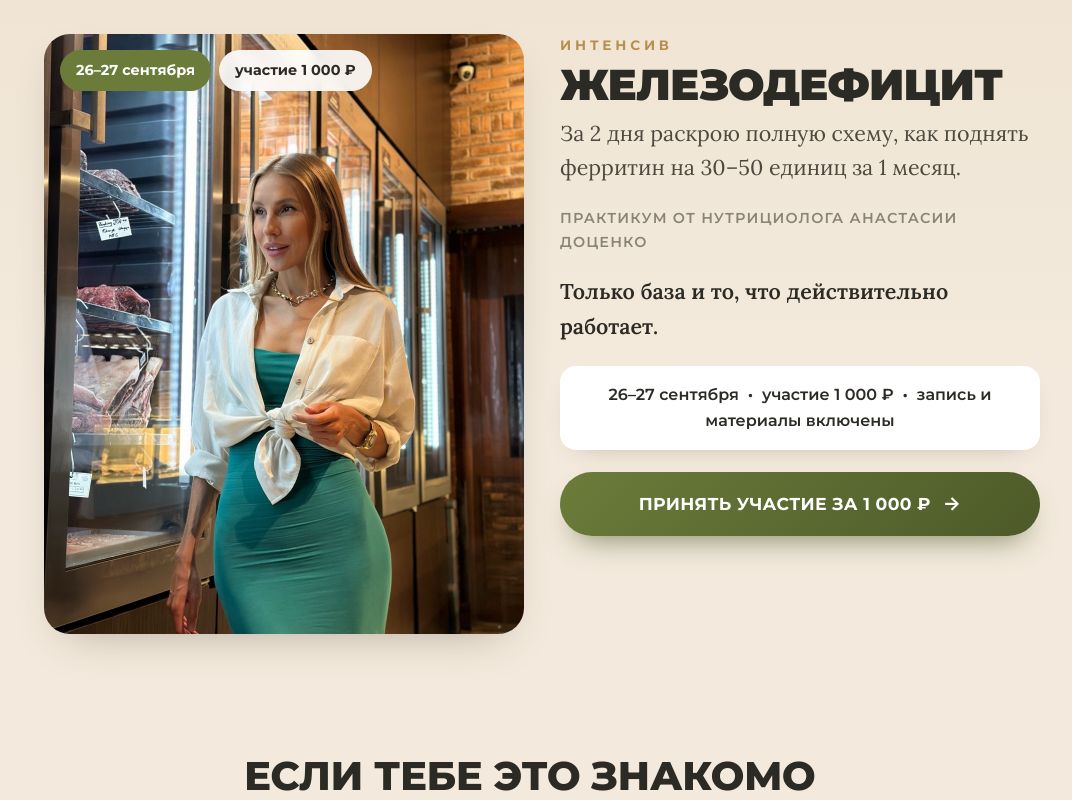
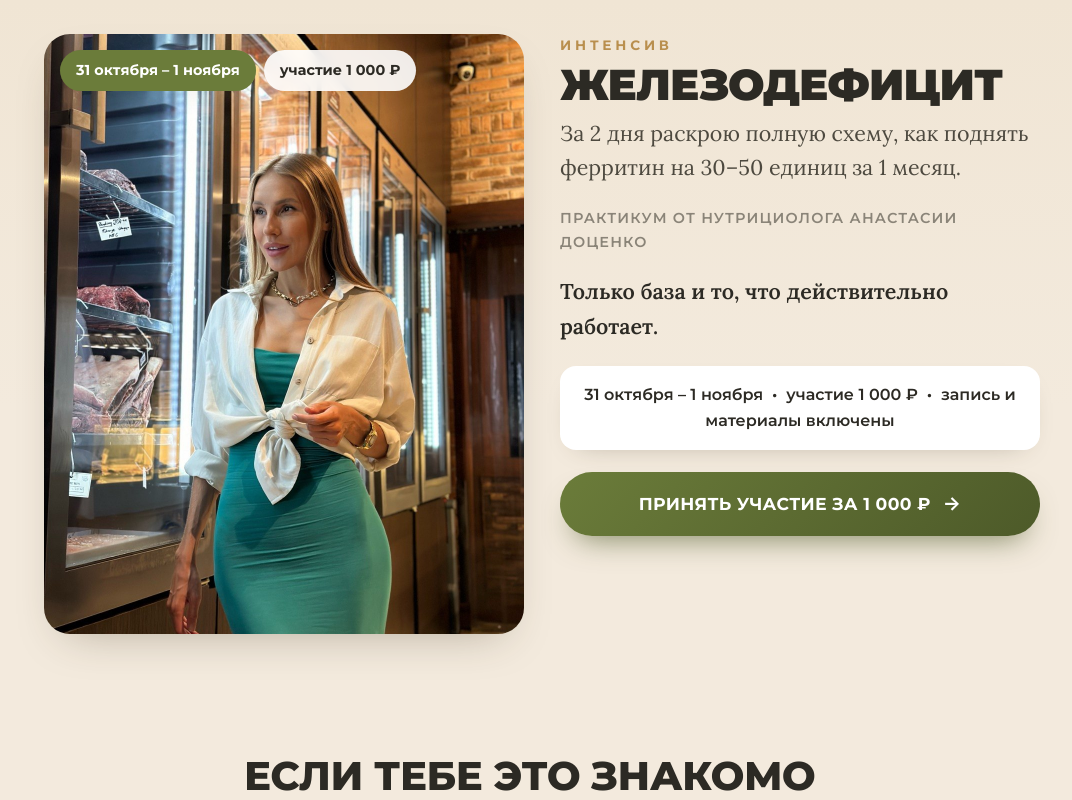
Before and after one commit to anastasyd/zhelezodeficit, a plain HTML site: page index.html in a window 1280 px wide. Shown: the top 800 px of the page, without its empty margins (98-1170 px from the left). Drawn offline with Linux system fonts and the light colour scheme.

Commit message:
Update intensive dates to October 31 and November 1

```diff
--- a/index.html
+++ b/index.html
@@ -4,9 +4,9 @@
   <meta charset="UTF-8" />
   <meta name="viewport" content="width=device-width, initial-scale=1, viewport-fit=cover" />
   <title>Железодефицит — практический интенсив Анастасии Доценко</title>
-  <meta name="description" content="Практический интенсив «Железодефицит». За 2 дня разберёшься, почему не восстанавливается железо, научишься понимать анализы и соберёшь понятный план коррекции. 26–27 сентября." />
+  <meta name="description" content="Практический интенсив «Железодефицит». За 2 дня разберёшься, почему не восстанавливается железо, научишься понимать анализы и соберёшь понятный план коррекции. 31 октября – 1 ноября." />
   <meta property="og:title" content="Железодефицит — практический интенсив" />
-  <meta property="og:description" content="Почему ты пьёшь железо, а ферритин снова падает? 26–27 сентября, 1 000 ₽." />
+  <meta property="og:description" content="Почему ты пьёшь железо, а ферритин снова падает? 31 октября – 1 ноября, 1 000 ₽." />
   <meta property="og:image" content="assets/hero.jpg" />
   <meta name="theme-color" content="#f2e9db" />
   <link rel="preconnect" href="https://fonts.googleapis.com" />
@@ -22,7 +22,7 @@
     <figure class="hero__photo reveal">
       <img src="assets/hero.jpg" alt="Анастасия Доценко" />
       <div class="hero__pills">
-        <span class="pill pill--solid">26–27 сентября</span>
+        <span class="pill pill--solid">31 октября – 1 ноября</span>
         <span class="pill">участие 1 000 ₽</span>
       </div>
     </figure>
@@ -35,7 +35,7 @@
       <p class="hero__author">Практикум от нутрициолога Анастасии Доценко</p>
       <p class="lg em">Только база и то, что действительно работает.</p>
 
-      <p class="hero__meta">26–27 сентября &nbsp;•&nbsp; участие 1 000 ₽ &nbsp;•&nbsp; запись и материалы включены</p>
+      <p class="hero__meta">31 октября – 1 ноября &nbsp;•&nbsp; участие 1 000 ₽ &nbsp;•&nbsp; запись и материалы включены</p>
 
       <a href="#oplata" class="btn js-cta">ПРИНЯТЬ УЧАСТИЕ ЗА 1 000 ₽ <span class="btn__ar">→</span></a>
     </div>
@@ -449,7 +449,7 @@
   <div class="wrap narrow">
     <div class="offer reveal">
       <p class="offer__top">Всё это — за 1 000 ₽</p>
-      <p class="offer__date">26–27 сентября</p>
+      <p class="offer__date">31 октября – 1 ноября</p>
       <ul class="offer__list">
         <li>2 дня практического интенсива</li>
         <li>+ запись</li>
@@ -615,7 +615,7 @@
   <div class="wrap narrow">
     <p class="pay__brand reveal">Железодефицит</p>
     <p class="pay__sub reveal">Практический интенсив Анастасии Доценко</p>
-    <p class="pay__date reveal">26–27 сентября</p>
+    <p class="pay__date reveal">31 октября – 1 ноября</p>
 
     <div class="offer offer--final reveal">
       <p class="offer__top">Участие в интенсиве</p>
@@ -645,7 +645,7 @@
 <!-- Липкая кнопка для телефона -->
 <div class="stickybar" id="stickybar">
   <div class="stickybar__info">
-    <b>26–27 сентября</b>
+    <b>31 октября – 1 ноября</b>
     <span>1 000 ₽</span>
   </div>
   <a href="#oplata" class="stickybar__btn js-cta">Участвовать</a>
```
